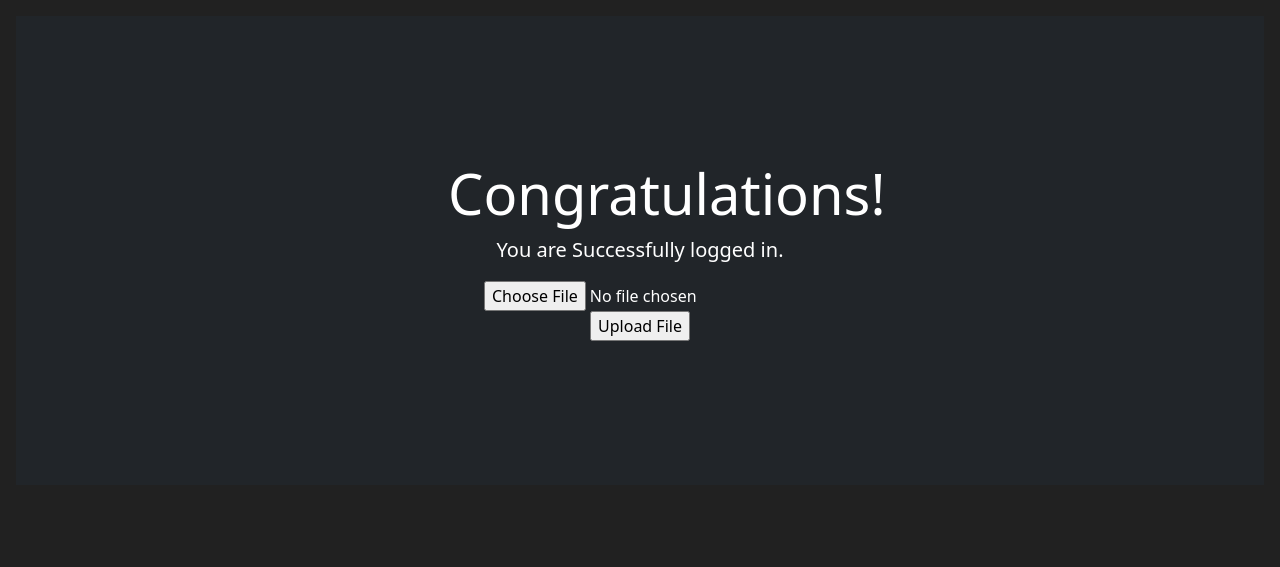
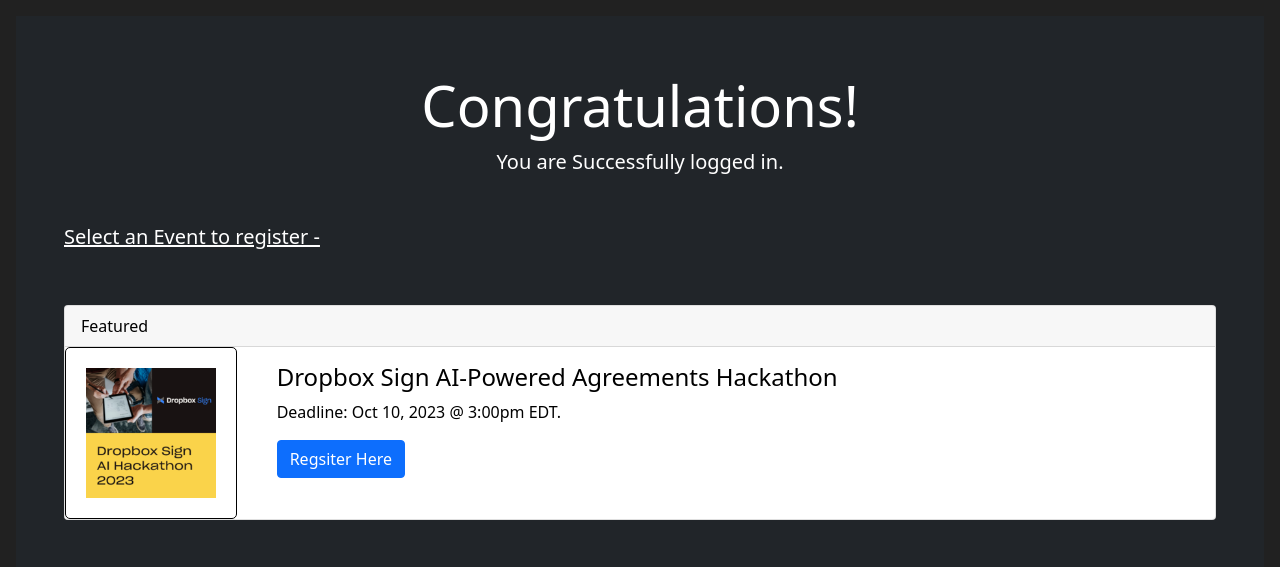
Before and after one commit to bikramishaan/Review-System, a Flask app: page /EventPage in a window 1280 px wide. Shown: the part 56-623 px from the top of the page. Run offline with Flask 3, Linux system fonts and the light colour scheme; some libraries are stand-ins or nearby versions.

Commit message:
Card for event page and separate doc upload page

```diff
--- /dev/null
+++ b/Event/Styles/styles.css
@@ -0,0 +1,7 @@
+.card-image {
+  padding: 20px;
+  display: block;
+  margin: 0;
+  border: 1px solid black;
+  border-radius: 5px;;
+}
--- a/Event/routes.py
+++ b/Event/routes.py
@@ -117,8 +117,12 @@ def login_is_required(function):
   return wrapper
 
 
-@app.route('/EventPage', methods=["GET", "POST"])
+@app.route('/EventPage')
 def Event_page():
+    return render_template('EventPage.html')
+
+@app.route('/hackathon', methods=['GET', 'POST'])
+def hackathon_page():
     upload_form = UploadFileForm()
     if upload_form.validate_on_submit():
         file = upload_form.file.data
@@ -133,7 +137,9 @@ def Event_page():
         else:
             flash('File did not uploaded!!! Allowed file types are txt, pdf, png, jpg, jpeg, gif', 'danger')
             return redirect(request.url)
-    return render_template('EventPage.html', form=upload_form)
+    return render_template('hackathon.html', form=upload_form)
+
+
 
 def allowed_file(filename):
     return '.' in filename and filename.rsplit('.', 1)[1].lower() in ALLOWED_EXTENSIONS
--- a/Event/templates/EventPage.html
+++ b/Event/templates/EventPage.html
@@ -4,19 +4,44 @@
 {% endblock %}
 
 {% block content %}
-    <div class="position-relative overflow-hidden p-3 p-md-5 m-md-3 text-center bg-dark" style="color:white">
-        <div class="col-md-5 p-lg-5 mx-auto my-5">
+<style>
+    .card-image {
+    padding: 20px;
+    display: block;
+    margin: 0;
+  }
+</style>
+<body>
+    <div class="position-relative overflow-hidden p-5 p-md-7 m-md-3 text-center bg-dark">
+        <div class="col-md-5 p-lg-1 mx-auto my-1">
             <h1 class="display-4 font-weight-normal">Congratulations!</h1>
             <p class="lead font-weight-normal">You are Successfully logged in.</p>
+        </div>
 
-            <form method="POST" enctype='multipart/form-data'>
-                {{ form.hidden_tag() }}
-                {{ form.file() }}
-                {{ form.submit() }}
-            </form>
+        <br>
+        <h5 class="text-left text-decoration-underline">Select an Event to register - </h5>
+        <br><br>
 
-        </div>
+        <div class="card text-left" style="color:black">
+            <div class="card-header">                   <!--Header of the card -->
+              Featured
+            </div>
+            <div class="row">                           <!--A unique row consists of both the columns-->
+                <div class="col-md-2">                  <!--Column for the image-->
+                    <img src="../static/Images/Dropbox AI hackathon.png" alt="Hackathon Image" class="card-image img-fluid">
+                </div>
+                <div class="col-md-10">                  <!--Column for the card content-->
+                    <div class="card-body">
+                        <h4 class="card-title">Dropbox Sign AI-Powered Agreements Hackathon</h4>
+                        <p class="card-text">Deadline: Oct 10, 2023 @ 3:00pm EDT.</p>
+                        <a href="{{ url_for('hackathon_page') }}" class="btn btn-primary">Regsiter Here</a>
+                      </div>
+                </div>
+            </div>
+          </div>
+
         <div class="product-device box-shadow d-none d-md-block"></div>
         <div class="product-device product-device-2 box-shadow d-none d-md-block"></div>
     </div>
+</body>
 {% endblock %}
--- a/Event/templates/base.html
+++ b/Event/templates/base.html
@@ -5,9 +5,11 @@
       <meta charset="utf-8">
       <meta name="viewport" content="width=device-width, initial-scale=1, shrink-to-fit=no">
       <!-- Bootstrap CSS -->
+      <link rel="stylesheet" href="../Styles/styles.css">
       <link rel="stylesheet" href="https://cdn.jsdelivr.net/npm/bootstrap@4.5.3/dist/css/bootstrap.min.css" integrity="sha384-TX8t27EcRE3e/ihU7zmQxVncDAy5uIKz4rEkgIXeMed4M0jlfIDPvg6uqKI2xXr2" crossorigin="anonymous">
       <link rel="stylesheet" href="https://cdn.jsdelivr.net/npm/bootstrap@5.5.0/dist/css/bootstrap.min.css">
       <link rel="icon" type="image/png" href="../static/Images/InReview Fevicon logo.png"/>
+      <link href="https://cdn.jsdelivr.net/npm/bootstrap@5.0.2/dist/css/bootstrap.min.css" rel="stylesheet" integrity="sha384-EVSTQN3/azprG1Anm3QDgpJLIm9Nao0Yz1ztcQTwFspd3yD65VohhpuuCOmLASjC" crossorigin="anonymous">
       <title>
         {% block title %}
 
```
Also changed, not shown: Event/templates/hackathon.html (added, +24 -0 lines), Event/static/Images/Dropbox AI hackathon.png (added), instance/Event.db.
